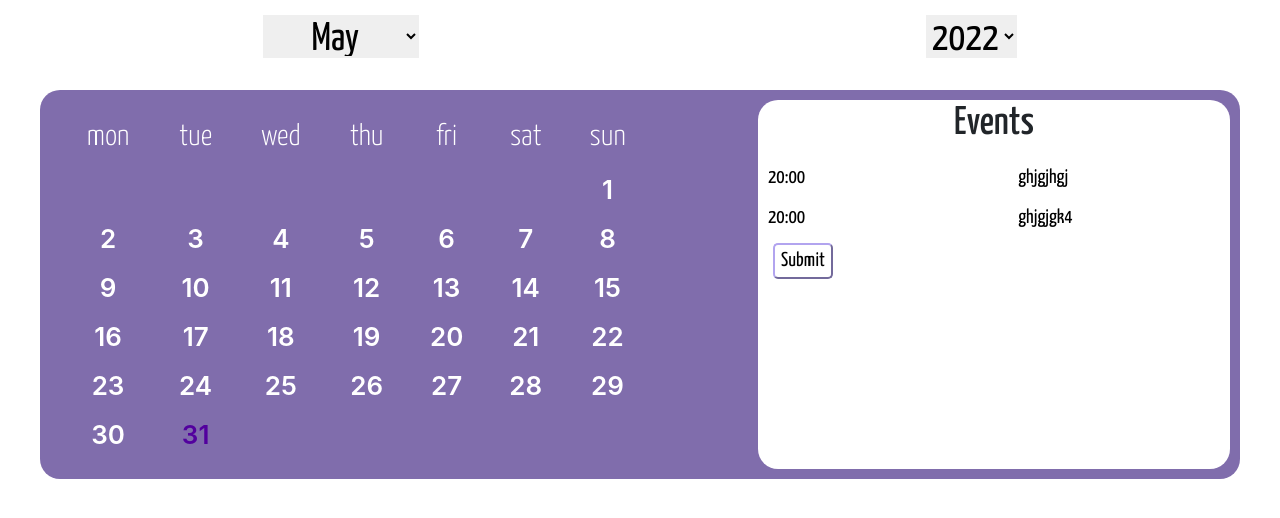
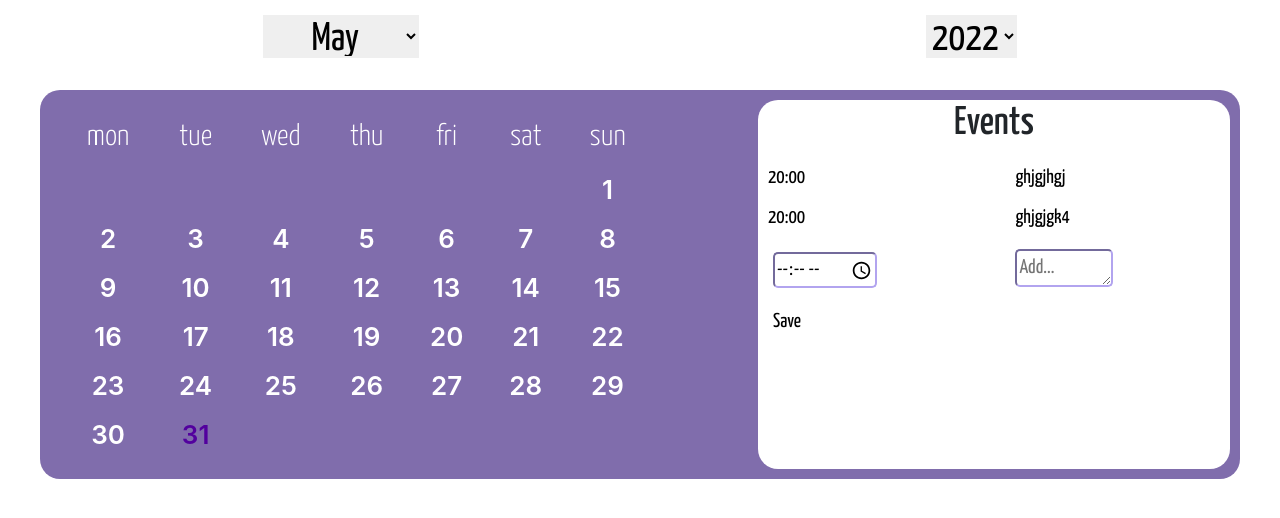
Before and after one commit to anastasia-1603/python_task6, a Flask app: page / in a window 1280 px wide. Shown: the top 518 px of the page. Run offline with Flask 2, Linux system fonts and the light colour scheme; data comes from the database, SQL or seed files in the repository; both versions use the stored data as it was after the commit; some libraries are stand-ins or nearby versions.

Commit message:
осталось для добавления брать время из поля и событие

```diff
--- a/FDataBase.py
+++ b/FDataBase.py
@@ -15,8 +15,10 @@ class FDataBase:
         return []
 
     def addEvent(self, day, month, year, event):
-        sql = f"insert into events (event_time, event_date, event) values ('{day}', '{month}', '{year}', '{event}')"
+        sql = f"insert into events (event, day, month, year, time) values " \
+              f"('{event}', '{day}', '{month}', '{year}','20:00')"
         try:
             self.__cur.execute(sql)
+            self.__db.commit()
         except:
             print("Error write to database")
--- a/app.py
+++ b/app.py
@@ -64,12 +64,29 @@ def start_page():
                            curr_year=logic.get_curr_year(), events=dbase.getEvents(day, month, year))
 
 
+# @app.route('/day',  methods=['GET'])
+# def day():
+#     db = get_db()
+#     dbase = FDataBase(db)
+#     event = ""
+#     if len(request.args) == 3:
+#         year = int(request.args['year'])
+#         month = int(request.args['month'])
+#         day = int(request.args['day'])
+#         event = dbase.getEvents(day, month, year)[3]
+#     return event, 200
+
+
+@app.route('/add_event',  methods=['GET'])
 def add_event():
     db = get_db()
     dbase = FDataBase(db)
     if 'year' in request.args or 'month' in request.args or 'day' in request.args:
-        dbase.addEvent(request.args['day'], request.args['month'], request.args['year'], "текст")
-    return redirect(url_for('start_page'))
+        year = int(request.args['year'])
+        month = int(request.args['month'])
+        day = int(request.args['day'])
+        dbase.addEvent(request.args['day'], request.args['month'], request.args['year'], request.args['event'])
+    return redirect(url_for('start_page', day=day, month=month, year=year))
 
 
 if __name__ == "__main__":
--- a/static/css/style.css
+++ b/static/css/style.css
@@ -113,3 +113,15 @@ th, td {
   max-width: auto;
   outline: 0;
 }
+
+.area {
+  border-color: rgb(178, 164, 239);
+  border-radius: 5px;
+  background-color: white;
+  color: -internal-light-dark(black, white);
+  border-width: 2px;
+  border-collapse: collapse;
+  border-style: inset;
+  margin-top: 6px;
+  height: 38px;
+}
--- a/templates/calendar.html
+++ b/templates/calendar.html
@@ -80,9 +80,16 @@
                     {% endfor %}
                     <tr>
                         <td>
-                            <form action="/" method="POST">
-                                <input type="submit" onclick="this.form.submit" >
-                            </form>
+                            <input height="38" type="time" id="time" name="time" />
+                        </td>
+                        <td>
+                            <textarea class="area" rows="1" cols="10" placeholder="Add..." id="event_area"></textarea>
+                        </td>
+
+                    </tr>
+                    <tr>
+                        <td>
+                            <btn onclick="add({{day}})" class="">Save</btn>
                         </td>
                     </tr>
                 </table>
@@ -131,7 +138,11 @@
         }
 
         function func_d(day) {
+            var months = document.getElementById("month")
+            var years = document.getElementById("year")
 
+            var month = months.value
+            var year = years.value
             $.ajax({
                 data: {
                     year: year,
@@ -140,6 +151,36 @@
                 },
                 type: 'GET',
                 url: '/'
+            }).done(function (data) {
+                if (data.error) {
+                    console.log("error");
+                }
+                else {
+                    console.log(data);
+                    document.open();
+                    document.write(data);
+                    document.close()
+                }
+            });
+        }
+
+        function add(day) {
+            var months = document.getElementById("month")
+            var years = document.getElementById("year")
+
+            var month = months.value
+            var year = years.value
+            event = document.getElementById("event_area").value
+
+            $.ajax({
+                data: {
+                    year: year,
+                    month: month,
+                    day: day,
+                    event: event
+                },
+                type: 'GET',
+                url: '/add_event'
             }).done(function (data) {
 
                 if (data.error) {
@@ -153,38 +194,8 @@
                 }
             });
         }
-
-        function add() {
-            var months = document.getElementById("month")
-            var years = document.getElementById("year")
-
-            var month = months.value
-            var year = years.value
-
-            $.ajax({
-                data: {
-                    year: year,
-                    month: month,
-                    day: day
-                },
-                type: 'GET',
-                url: '/'
-            }).done(function (data) {
-
-                if (data.error) {
-                    console.log("error");
-                }
-                else {
-                    console.log(data);
-                    document.open();
-                    document.write(data);
-                    document.close()
-                }
-            });
-        }
-
     </script>
-
+    <script> scr = "{{ url_for('static', filename='js/action.js') }}" </script>
 </body>
 
 </html>
```
Also changed, not shown: calendar.db.
